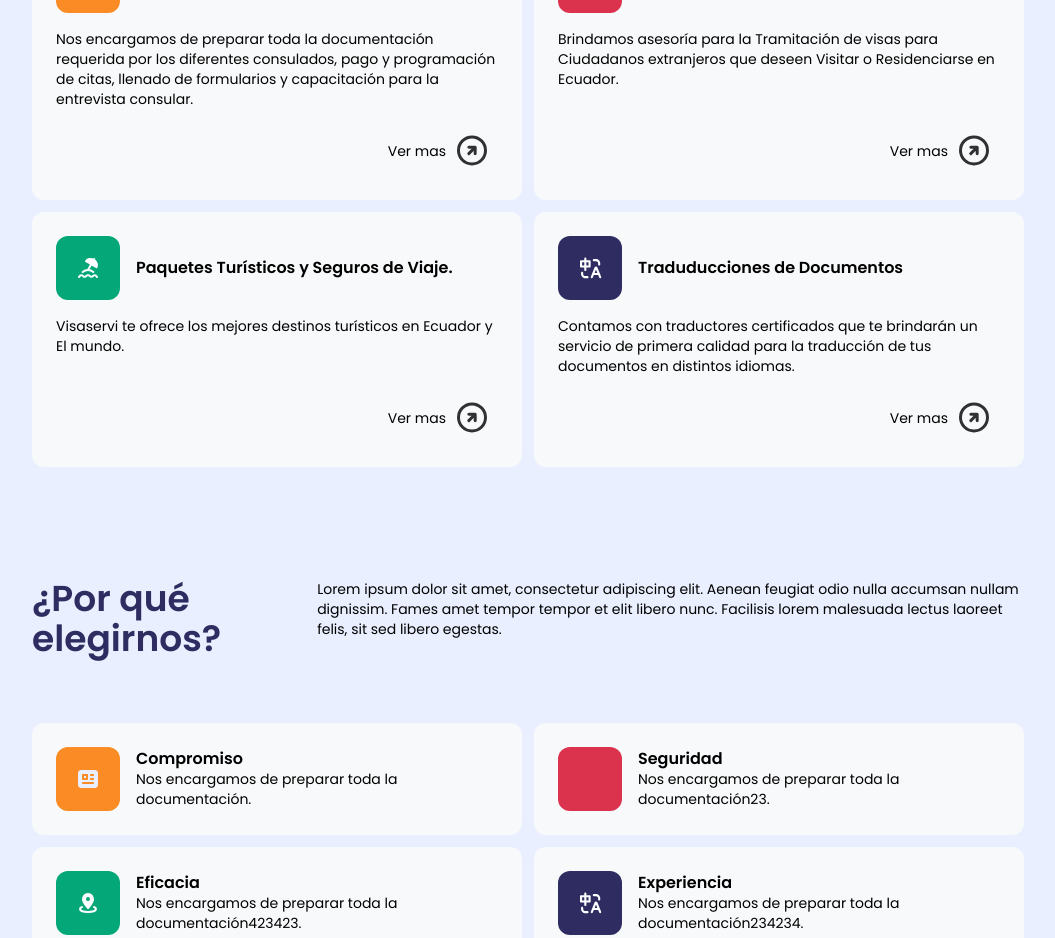
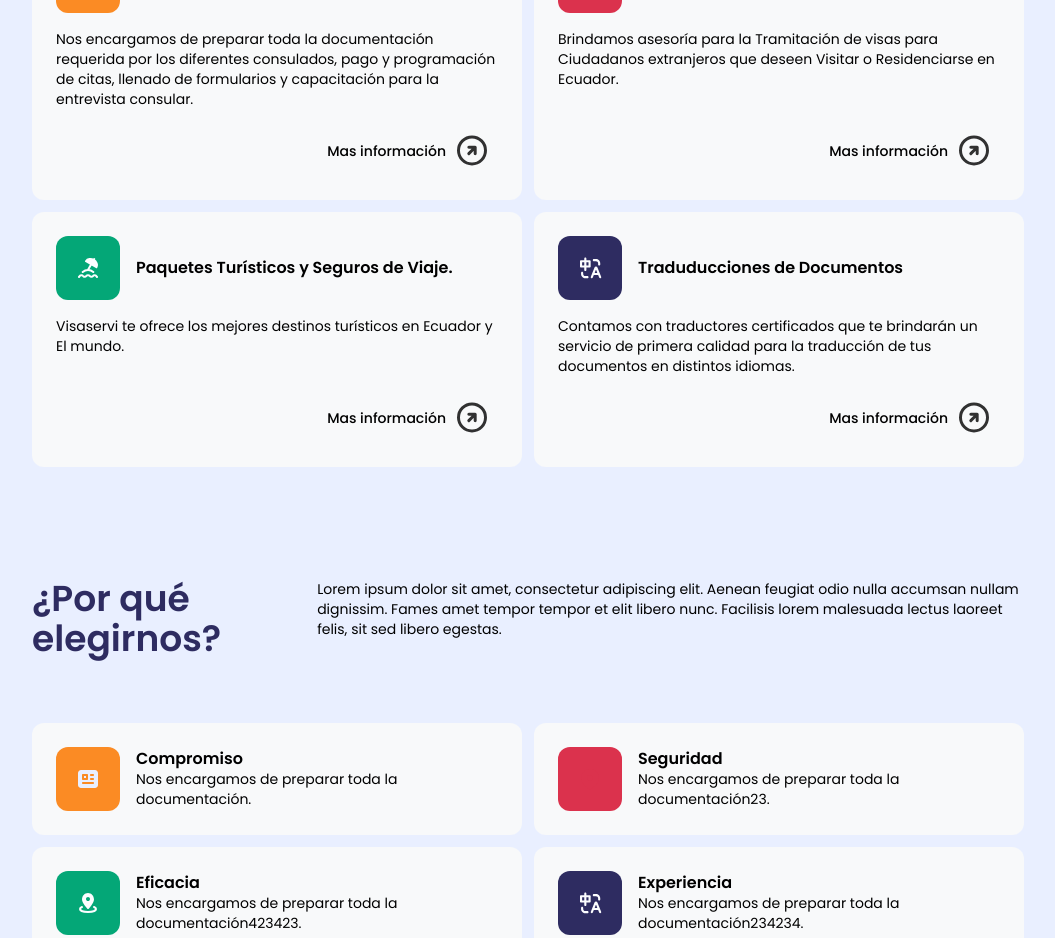
Before and after one commit to lealmasa/visaServi, a React (Vite) app: page / in a window 1280 px wide. Shown: the part 997-1935 px from the top of the page, without its empty margins (112-1167 px from the left). Built offline with nearby package versions, Linux system fonts and the light colour scheme.

Commit message:
first commit

```diff
--- a/src/components/Servicios.jsx
+++ b/src/components/Servicios.jsx
@@ -32,7 +32,7 @@ const Servicios = () => (
           </div>
           <p className=" text-sm">{service.subtitle}</p>
           <a  className=" flex justify-end ml-auto items-center  mt-auto cursor-pointer">
-          <span className=" text-sm">Ver mas</span>
+          <span className=" text-sm font-medium">Mas información</span>
           <img src={iconLink} alt="" className=" opacity-80" />
           </a>
         </div>
```
